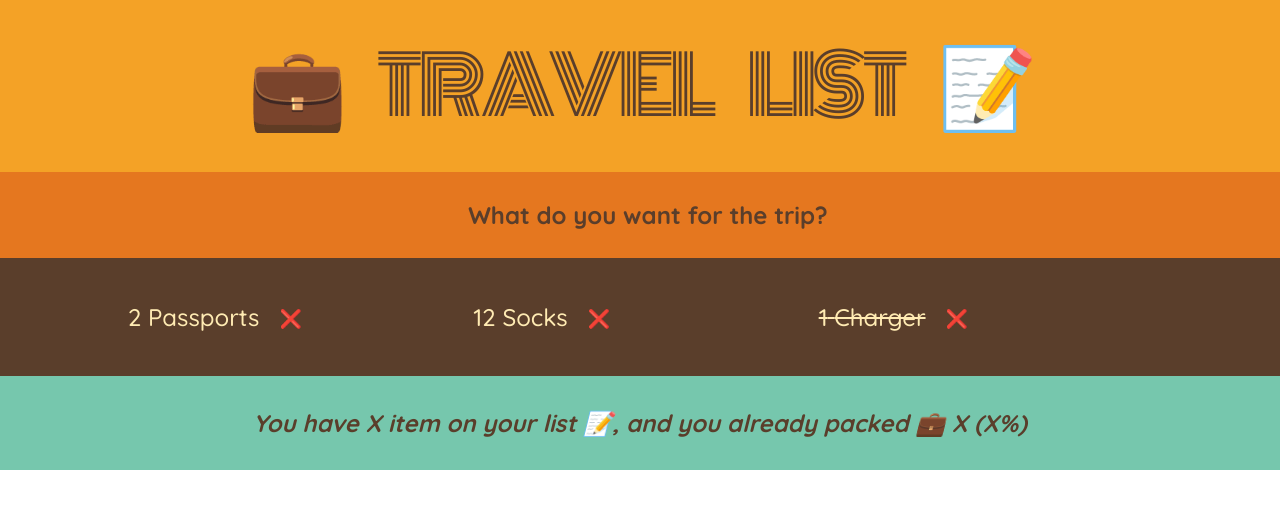
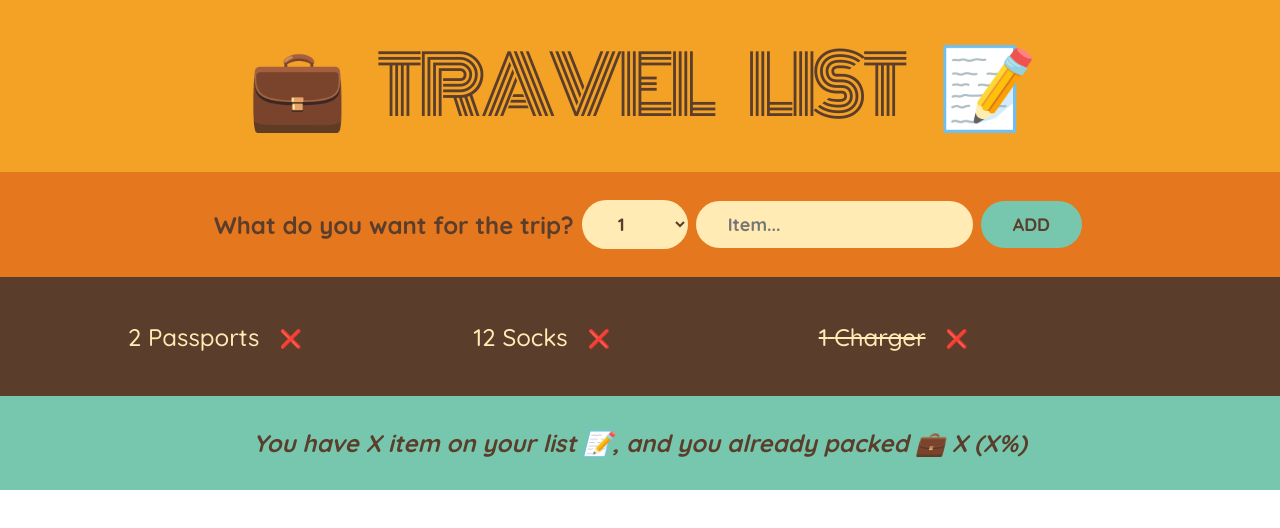
Before and after one commit to JamerSC/travel-list-react, a React (Create React App) app: page / in a window 1280 px wide. Shown: the top 528 px of the page. Built offline with nearby package versions, Linux system fonts and the light colour scheme.

Commit message:
Applied form handling submission & controlled elements

```diff
--- a/src/App.js
+++ b/src/App.js
@@ -1,3 +1,5 @@
+import { useState } from "react";
+
 const initialItems = [
   { id: 1, description: "Passports", quantity: 2, packed: false },
   { id: 2, description: "Socks", quantity: 12, packed: false },
@@ -20,10 +22,50 @@ function Logo() {
 }
 
 function Form() {
+  // controlled elements
+  const [description, setDescription] = useState(""); // string ""
+  const [quantity, setQuantity] = useState(1); // integer 1,2,3...
+
+  function handleSubmit(e) {
+    e.preventDefault();
+
+    if (!description) return;
+
+    //console.log(e);
+    // Create new item object
+    const newItem = { description, quantity, packed: false, id: Date.now() };
+    console.log(newItem);
+
+    setDescription("");
+    setQuantity(1);
+  }
+
   return (
-    <div className="add-form">
+    <form className="add-form" onSubmit={handleSubmit}>
       <h3>What do you want for the trip?</h3>
-    </div>
+      {/* Value & Onchange */}
+      <select
+        value={quantity}
+        onChange={(e) => setQuantity(Number(e.target.value))}
+      >
+        {Array.from({ length: 20 }, (_, i) => i + 1).map((num) => (
+          <option value={num} key={num}>
+            {num}
+          </option>
+        ))}
+      </select>
+      <input
+        type="text"
+        placeholder="Item..."
+        value={description}
+        onChange={(e) => setDescription(e.target.value)}
+        // onChange={(e) => {
+        //   console.log(e.target.value);
+        //   setDescription(e.target.value);
+        // }}
+      ></input>
+      <button>Add</button>
+    </form>
   );
 }
 
@@ -32,7 +74,7 @@ function PickingList() {
     <div className="list">
       <ul>
         {initialItems.map((item) => (
-          <Item item={item} />
+          <Item item={item} key={item.id} />
         ))}
       </ul>
     </div>
--- a/src/index.css
+++ b/src/index.css
@@ -51,11 +51,24 @@ h3 {
   font-size: 2.4rem;
 }
 
-/* button,
+button,
 select,
-input*/
+input {
+  background-color: #ffebb3;
+  color: #5a3e2b;
+  font-family: inherit;
+  border: none;
+  border-radius: 10rem;
+  padding: 1.2rem 3.2rem;
+  font-size: 1.8rem;
+  font-weight: 700;
+  cursor: pointer;
+}
 
-/* .add-form button */
+.add-form button {
+  text-transform: uppercase;
+  background-color: #76c7ad;
+}
 
 .list {
   background-color: #5a3e2b;
```
Also changed, not shown: 1 other file (tests, documents, lock files or other folders).
